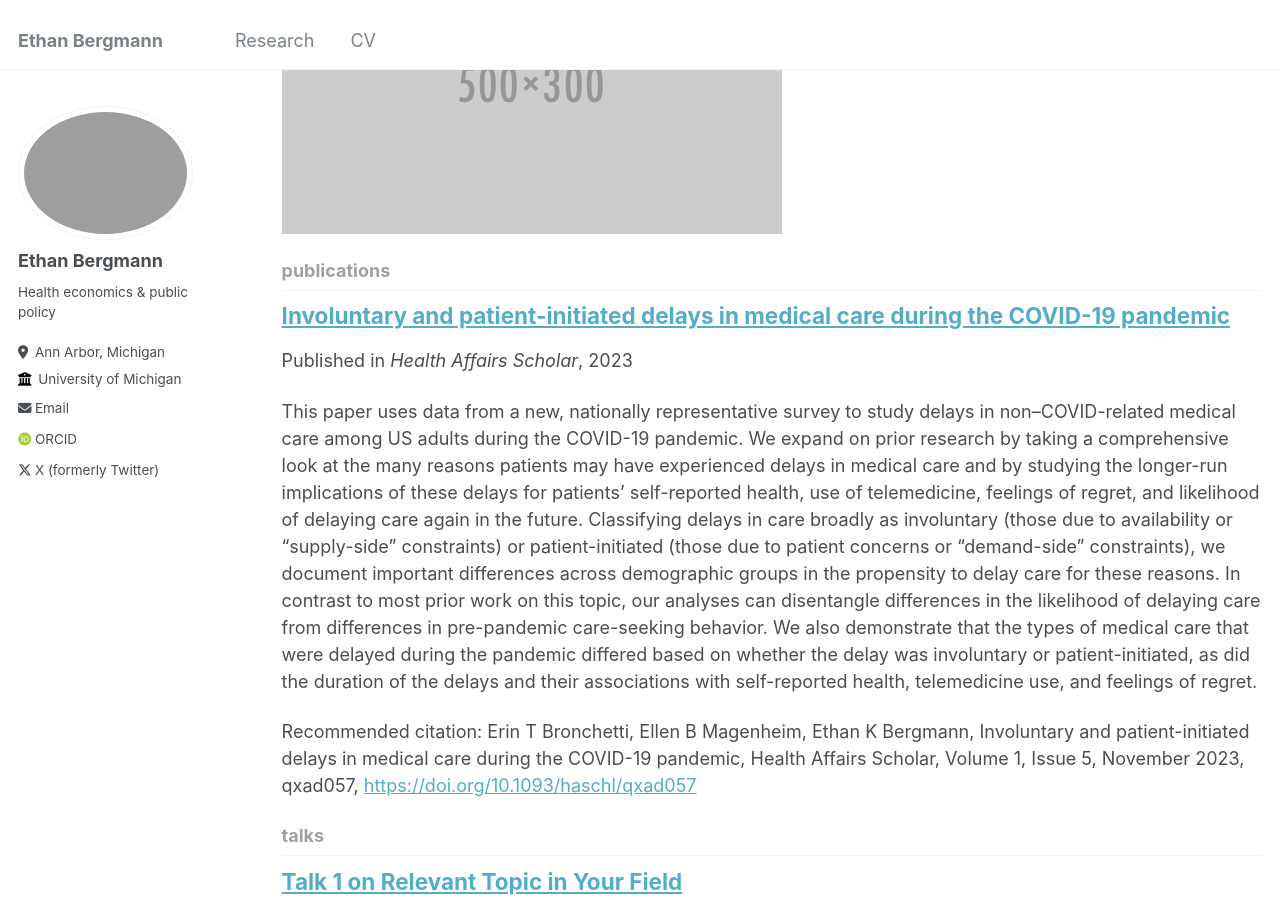
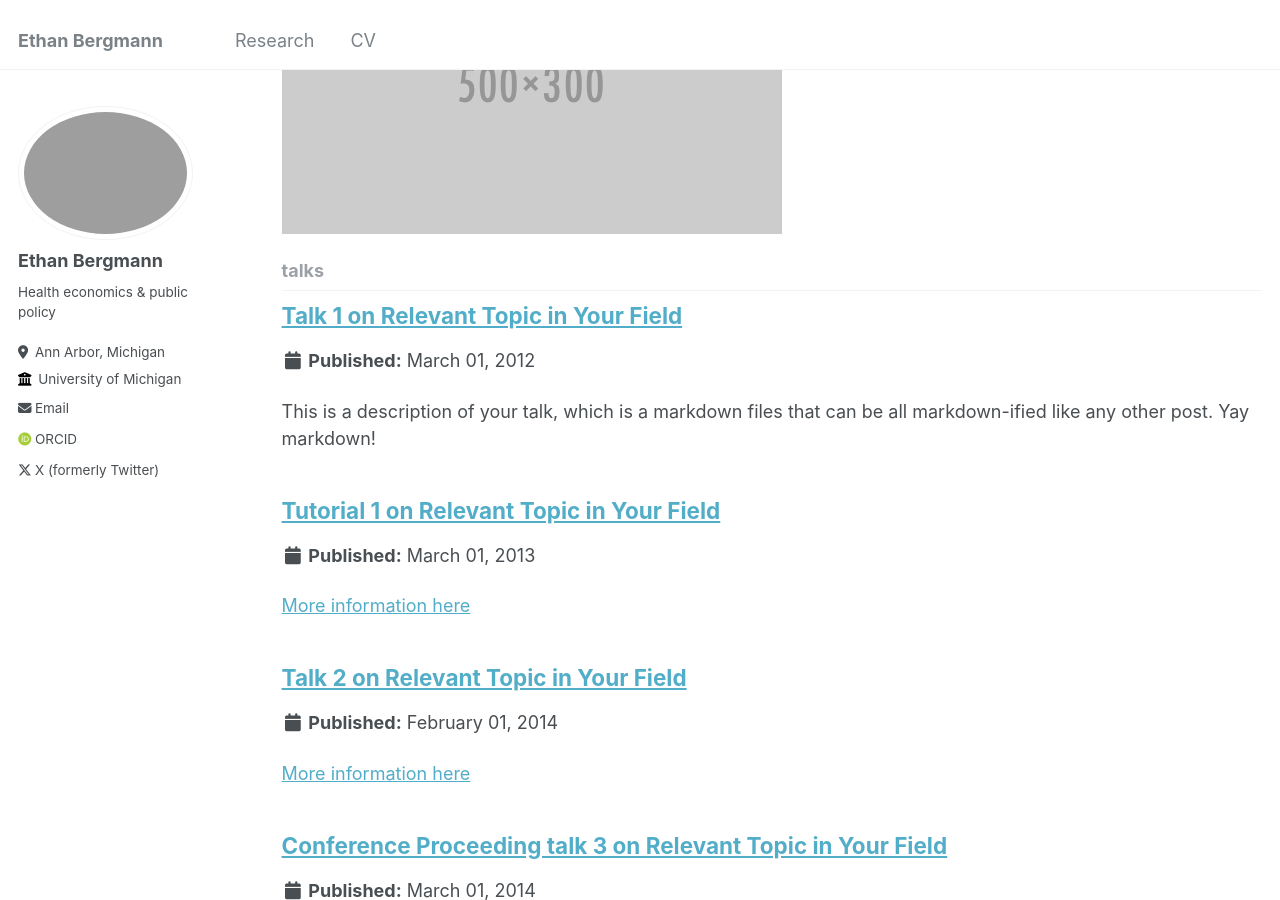
Before and after one commit to ethankbergmann/ethankbergmann.github.io, a Jekyll site: the page built from _pages/collection-archive.html, in a window 1280 px wide and 900 px high, scrolled down 858 px. Built offline with Jekyll 4.4.1, drawn with Linux system fonts in a browser that asks for light colours; some web fonts are replaced.

Commit message:
Retire publications collection and stale covid paper file

```diff
--- a/_config.yml
+++ b/_config.yml
@@ -202,9 +202,6 @@ collections:
   teaching:
     output: true
     permalink: /:collection/:path/
-  publications:
-    output: true
-    permalink: /:collection/:path/
   portfolio:
     output: true
     permalink: /:collection/:path/
@@ -237,15 +234,6 @@ defaults:
   - scope:
       path: ""
       type: teaching
-    values:
-      layout: single
-      author_profile: true
-      share: true
-      comments: true
-  # _publications
-  - scope:
-      path: ""
-      type: publications
     values:
       layout: single
       author_profile: true
--- a/_publications/involuntary_delay_covid.md
+++ /dev/null
@@ -1,10 +0,0 @@
----
-title: "Involuntary and patient-initiated delays in medical care during the COVID-19 pandemic"
-collection: publications
-permalink: publications/involuntary_delay_covid
-excerpt: 'This paper uses data from a new, nationally representative survey to study delays in non–COVID-related medical care among US adults during the COVID-19 pandemic. We expand on prior research by taking a comprehensive look at the many reasons patients may have experienced delays in medical care and by studying the longer-run implications of these delays for patients’ self-reported health, use of telemedicine, feelings of regret, and likelihood of delaying care again in the future. Classifying delays in care broadly as involuntary (those due to availability or “supply-side” constraints) or patient-initiated (those due to patient concerns or “demand-side” constraints), we document important differences across demographic groups in the propensity to delay care for these reasons. In contrast to most prior work on this topic, our analyses can disentangle differences in the likelihood of delaying care from differences in pre-pandemic care-seeking behavior. We also demonstrate that the types of medical care that were delayed during the pandemic differed based on whether the delay was involuntary or patient-initiated, as did the duration of the delays and their associations with self-reported health, telemedicine use, and feelings of regret.'
-date: 2023-11-02
-venue: 'Health Affairs Scholar'
-paperurl: 'https://doi.org/10.1093/haschl/qxad057'
-citation: 'Erin T Bronchetti, Ellen B Magenheim, Ethan K Bergmann, Involuntary and patient-initiated delays in medical care during the COVID-19 pandemic, Health Affairs Scholar, Volume 1, Issue 5, November 2023, qxad057, '
----
```
Also changed, not shown: .claude/settings.local.json (added).
